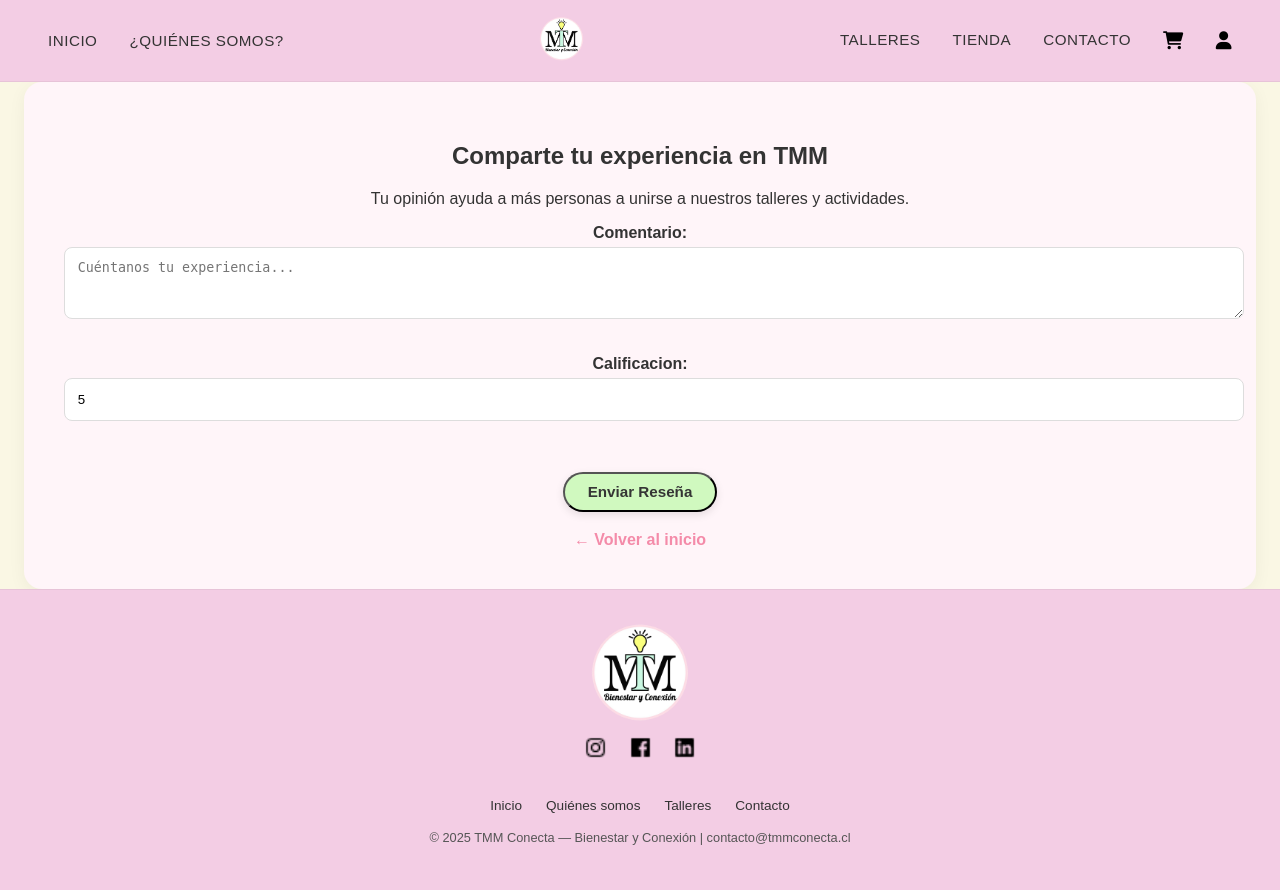
After one commit to rgarzona1/TMM_Conecta, a Django app: a page that uses templates/Web/resena_formulario.html in a window 1280 px wide. The commit adds this page. Run offline with Django 5.2, Linux system fonts and the light colour scheme; the visitor is signed in with stand-in values (Sample User, id 1).

Commit message:
Mejoras en flujo de reseñas

```diff
--- a/Web/forms.py
+++ b/Web/forms.py
@@ -1,5 +1,7 @@
 from django import forms
-from .models import MensajeContacto
+from .models import MensajeContacto, Resena
+
+
 
 class MensajeContactoForm(forms.ModelForm):
     class Meta:
@@ -33,3 +35,20 @@ class MensajeContactoForm(forms.ModelForm):
             'mensaje': 'Mensaje:',
             'suscripcion': 'Quiero recibir actualizaciones sobre nuevos talleres y actividades de TMM - Bienestar y Conexión',
         }
+
+
+class ResenaForm(forms.ModelForm):
+    class Meta:
+        model = Resena
+        fields = ['comentario', 'calificacion']
+        widgets = {
+            'comentario': forms.Textarea(attrs={
+                'class': 'form-control',
+                'placeholder': 'Cuéntanos tu experiencia...',
+                'rows': 3
+            }),
+            'calificacion': forms.NumberInput(attrs={
+                'class': 'form-control',
+                'min': 1, 'max': 5
+            }),
+        }
--- a/Web/models.py
+++ b/Web/models.py
@@ -1,4 +1,6 @@
 from django.db import models
+
+from usuarios.models import UsuarioPersonalizado
 
 class MensajeContacto(models.Model):
     OPCIONES_ASUNTO = [
@@ -18,7 +20,7 @@ class MensajeContacto(models.Model):
     def __str__(self):
         return f"{self.nombre_completo} - {self.asunto}"
 
-class Resena(models.Model):
+class Resena_email(models.Model):
     usuario = models.ForeignKey('usuarios.UsuarioPersonalizado', on_delete=models.CASCADE)
     taller = models.ForeignKey('tienda.TallerEvento', on_delete=models.CASCADE)
     calificacion = models.IntegerField(choices=[(i, i) for i in range(1, 6)])  # 1-5 estrellas
@@ -66,3 +68,17 @@ class Taller(models.Model):
 
     def __str__(self):
         return self.titulo
+
+
+class Resena(models.Model):
+        usuario = models.ForeignKey(UsuarioPersonalizado, on_delete=models.CASCADE)
+        comentario = models.TextField(max_length=500)
+        calificacion = models.PositiveIntegerField(default=5)
+        fecha_creacion = models.DateTimeField(auto_now_add=True)
+        aprobada = models.BooleanField(default=False)  # ✅ Moderación
+
+        class Meta:
+            ordering = ['-fecha_creacion']
+
+        def __str__(self):
+            return f"{self.usuario.username}"
--- a/Web/urls.py
+++ b/Web/urls.py
@@ -4,4 +4,6 @@ from . import views
 urlpatterns = [
     path('', views.home_view, name='home'),
     path('contacto/', views.conectar_view, name='contacto'),
+    path('reseñas/nueva/', views.crear_resena_vista, name='crear_resena'),
+
 ]
--- a/Web/views.py
+++ b/Web/views.py
@@ -1,7 +1,9 @@
 from django.shortcuts import render, redirect
 from django.contrib import messages
-from .forms import MensajeContactoForm
+from .forms import MensajeContactoForm, ResenaForm
 from .models import Taller, Producto, Resena
+from django.contrib.auth.decorators import login_required
+
 
 
 def conectar_view(request):
@@ -21,11 +23,45 @@ def conectar_view(request):
 def home_view(request):
     talleres = Taller.objects.filter(activo=True).order_by('-fecha')
     productos = Producto.objects.filter(activo=True).order_by('-nombre')
-    # Obtener las últimas 6 reseñas aprobadas
-    resenas = Resena.objects.filter(aprobada=True).select_related('usuario', 'taller')[:6]
+    # Obtener las últimas 3 reseñas aprobadas
+    resenas = Resena.objects.filter(aprobada=True).select_related('usuario')[:3]
+    # Procesar formulario de reseña
+    if request.method == 'POST':
+        if request.user.is_authenticated:
+            form = ResenaForm(request.POST)
+            if form.is_valid():
+                nueva = form.save(commit=False)
+                nueva.usuario = request.user
+                nueva.aprobada = False
+                nueva.save()
+                messages.success(request, "🌷 Tu reseña ha sido enviada y está pendiente de aprobación.")
+                return redirect('home')
+        else:
+            messages.warning(request, "Debes iniciar sesión para dejar una reseña.")
+            return redirect('login')
+    else:
+        form = ResenaForm()
+
     context = {
         'talleres': talleres,
         'productos': productos,
         'resenas': resenas
     }
     return render(request, 'web/home.html', context)
+
+@login_required
+def crear_resena_vista(request):
+    if request.method == "POST":
+        form = ResenaForm(request.POST)
+        if form.is_valid():
+            nueva = form.save(commit=False)
+            nueva.usuario = request.user
+            nueva.aprobada = False
+            nueva.save()
+
+            messages.success(request, "Tu reseña fue enviada y está pendiente de aprobación.")
+            return redirect('home')
+    else:
+        form = ResenaForm()
+
+    return render(request, 'web/resena_formulario.html', {'form': form})
--- a/static/css/general.css
+++ b/static/css/general.css
@@ -2354,3 +2354,28 @@ form button {
     padding: 1.2rem;
   }
 }
+
+.reseña-form-container {
+    background: #fff5f9;
+    padding: 2.5rem;
+    border-radius: 18px;
+    box-shadow: 0 4px 18px rgba(0,0,0,0.05);
+    text-align: center;
+}
+
+.reseña-form textarea,
+.reseña-form input {
+    width: 100%;
+    border: 1px solid #ddd;
+    border-radius: 8px;
+    padding: 0.8rem;
+    margin-bottom: 1rem;
+}
+
+.btn-volver {
+    display: inline-block;
+    margin-top: 1.2rem;
+    text-decoration: none;
+    color: #f48ba9;
+    font-weight: bold;
+}
--- /dev/null
+++ b/templates/Web/resena_formulario.html
@@ -0,0 +1,22 @@
+{% extends 'general.html' %}
+{% block title %}Dejar Reseña{% endblock %}
+
+{% block content %}
+<section class="reseña-nueva-section">
+    <div class="wrap reseña-form-container">
+
+        <h2>Comparte tu experiencia en TMM</h2>
+        <p>Tu opinión ayuda a más personas a unirse a nuestros talleres y actividades.</p>
+
+        <form method="post" class="reseña-form">
+            {% csrf_token %}
+            {{ form.as_p }}
+
+            <button type="submit" class="btn-vamos">Enviar Reseña</button>
+        </form>
+
+        <a href="{% url 'home' %}" class="btn-volver">← Volver al inicio</a>
+
+    </div>
+</section>
+{% endblock %}
```
Also changed, not shown: Web/admin.py (+9 -1 lines), templates/Web/home.html (+8 -3 lines), Web/migrations/0004_alter_resena_options_and_more.py (added), media/avatars/06f457ef-5108-40f4-b8c0-64d43dcf525d.JPG (added), tienda/models.py (line endings or trailing spaces).
